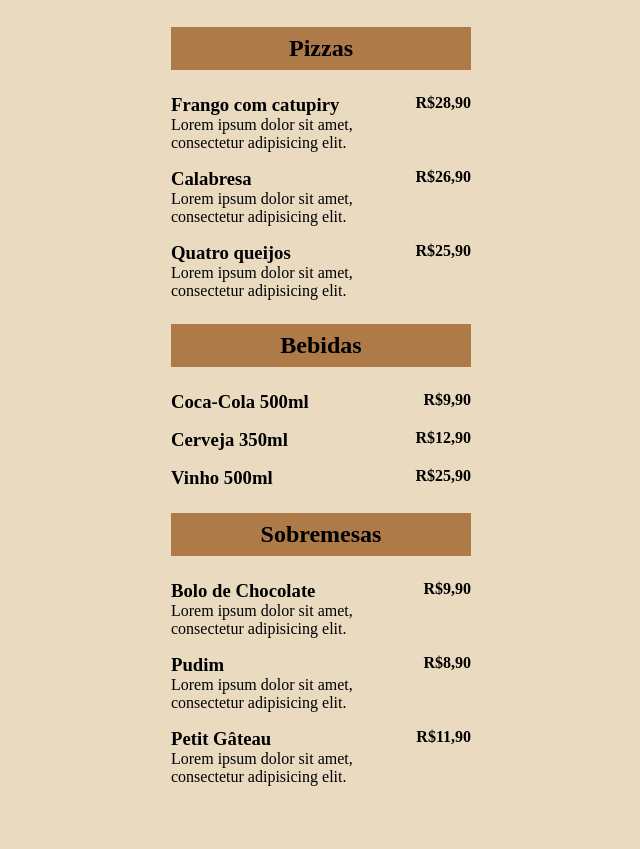
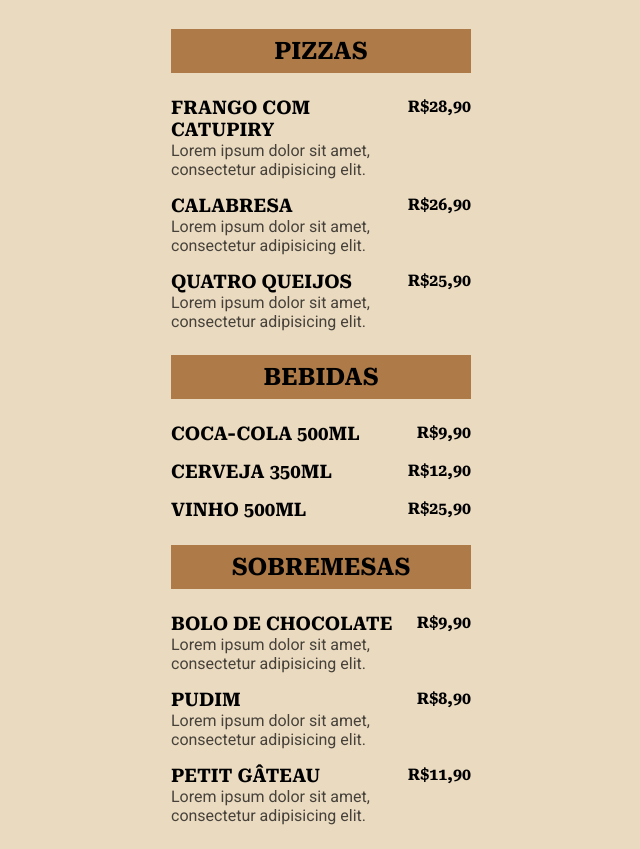
Before and after one commit to AllanSantanna/menuqrcode, a plain HTML site: page index.html in a window 1280 px wide. Shown: the part 96-945 px from the top of the page, without its empty margins (319-959 px from the left). Before the commit the page ends 906 px from the top, so only its background shows below. Drawn offline with Linux system fonts and the light colour scheme.

Commit message:
change fonts

```diff
--- a/index.html
+++ b/index.html
@@ -1,6 +1,9 @@
 <!DOCTYPE html>
 <html lang="pt-br">
   <head>
+    <link rel="preconnect" href="https://fonts.googleapis.com">
+    <link rel="preconnect" href="https://fonts.gstatic.com" crossorigin>
+    <link href="https://fonts.googleapis.com/css2?family=DM+Sans:wght@400;500;700&family=Poppins:wght@400;500;700&family=Roboto&family=Roboto+Serif:opsz,wght@8..144,700&display=swap" rel="stylesheet">
     <meta charset="UTF-8" />
     <meta name="viewport" content="width=device-width, initial-scale=1.0" />
     <title>Menu</title>
--- a/style.css
+++ b/style.css
@@ -6,6 +6,17 @@
 
 body {
   background-color: #eadac0;
+  font-family: 'Roboto', sans-serif;
+}
+
+/* FONTS */
+
+h1,
+h2,
+h3,
+.price {
+  font-family: 'Roboto Serif', serif;
+  text-transform: uppercase;
 }
 
 header {
@@ -55,3 +66,7 @@ li .ditails {
 .ditails h3 {
   margin-bottom: 0, 5rem;
 }
+
+p {
+  color: rgba(0, 0, 0, 0.7);
+}
```
